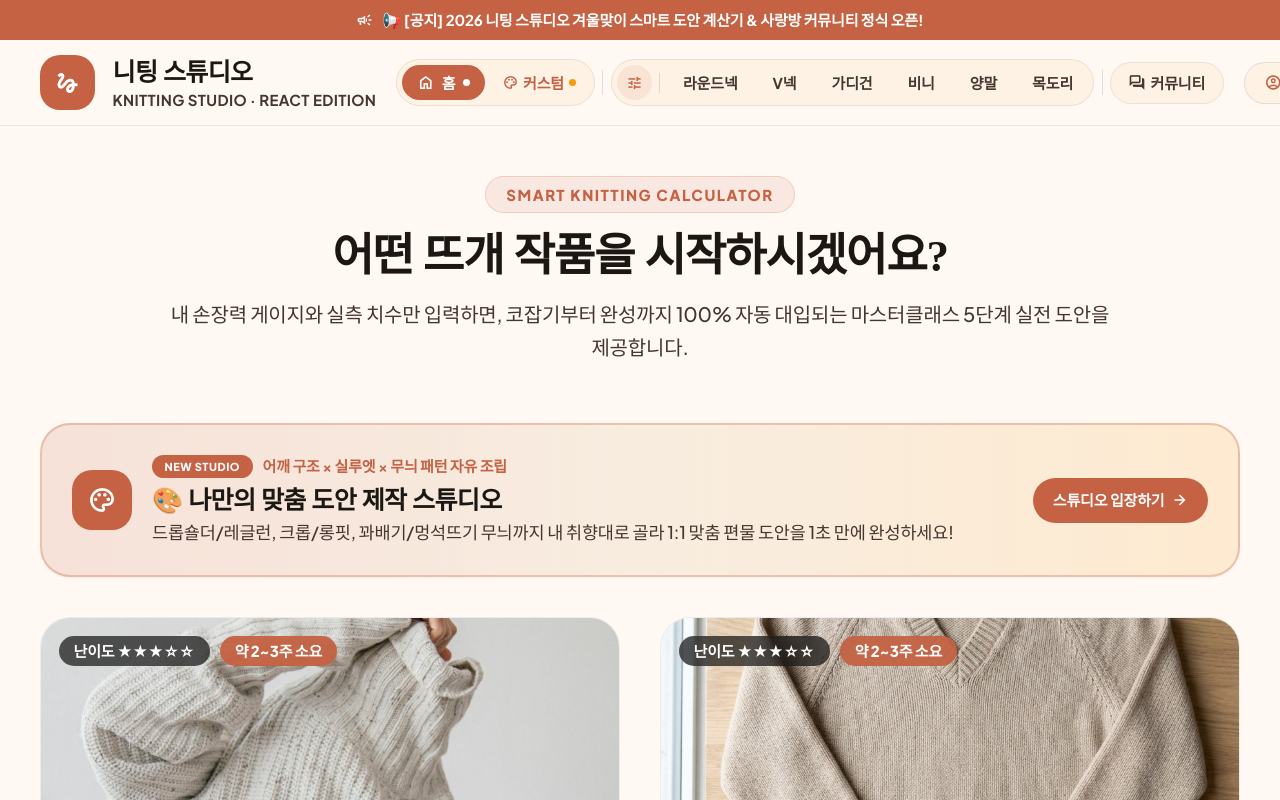
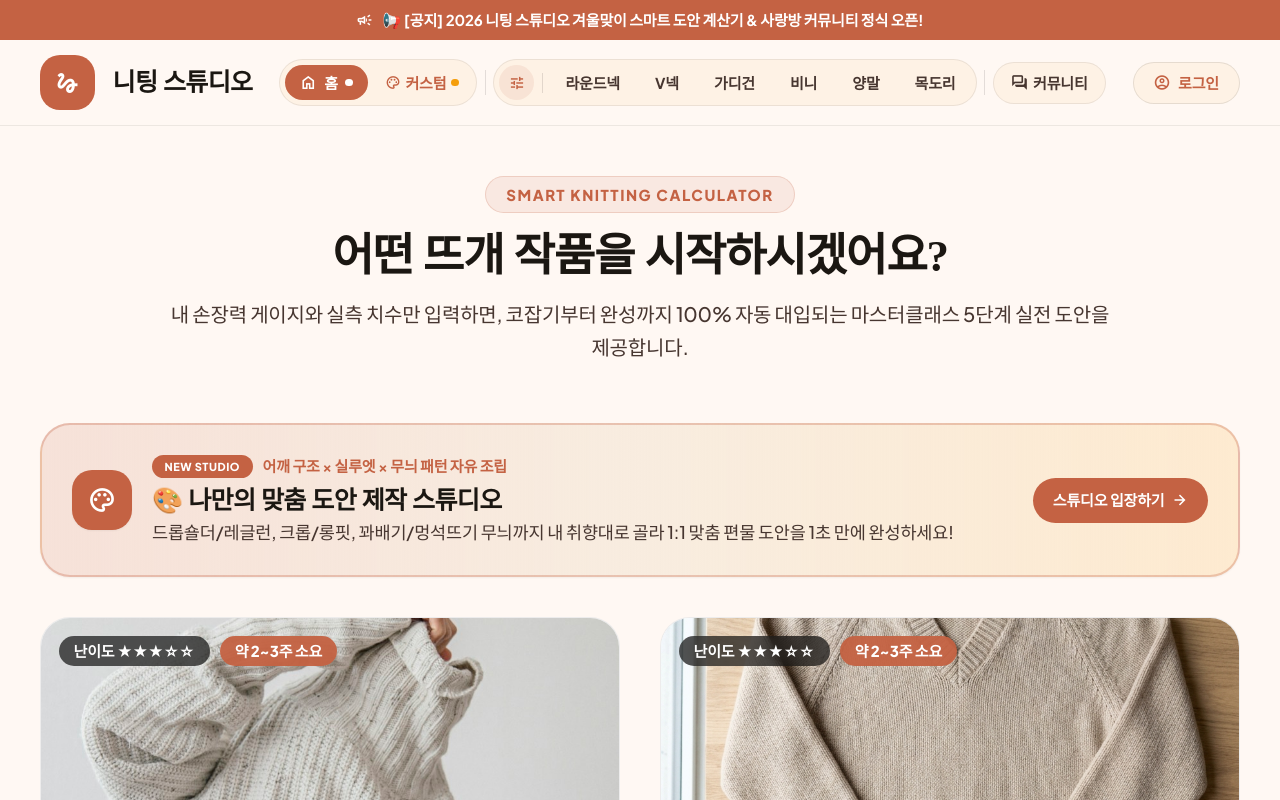
Before and after one commit to Hopelessyou/knitting-studio, a React (Vite) app in the folder react-knitting-studio/: page / in a window 1280 px wide. Shown: the top 800 px of the page. Built offline with nearby package versions, Linux system fonts and the light colour scheme; a web font is replaced by a local one.

Commit message:
fix(nav): Save 195px by hiding logo subtitle below 2xl so login pill is fully visible at 1280px

```diff
--- a/react-knitting-studio/src/components/common/TopNavBar.jsx
+++ b/react-knitting-studio/src/components/common/TopNavBar.jsx
@@ -77,7 +77,7 @@ export default function TopNavBar({
             <h1 className="font-serif font-extrabold text-base sm:text-xl text-on-surface tracking-tight leading-tight group-hover:text-primary transition-colors whitespace-nowrap">
               니팅 스튜디오
             </h1>
-            <p className="hidden xl:block text-xs text-on-surface-variant font-bold tracking-wide whitespace-nowrap">
+            <p className="hidden 2xl:block text-xs text-on-surface-variant font-bold tracking-wide whitespace-nowrap">
               KNITTING STUDIO · REACT EDITION
             </p>
           </div>
```
